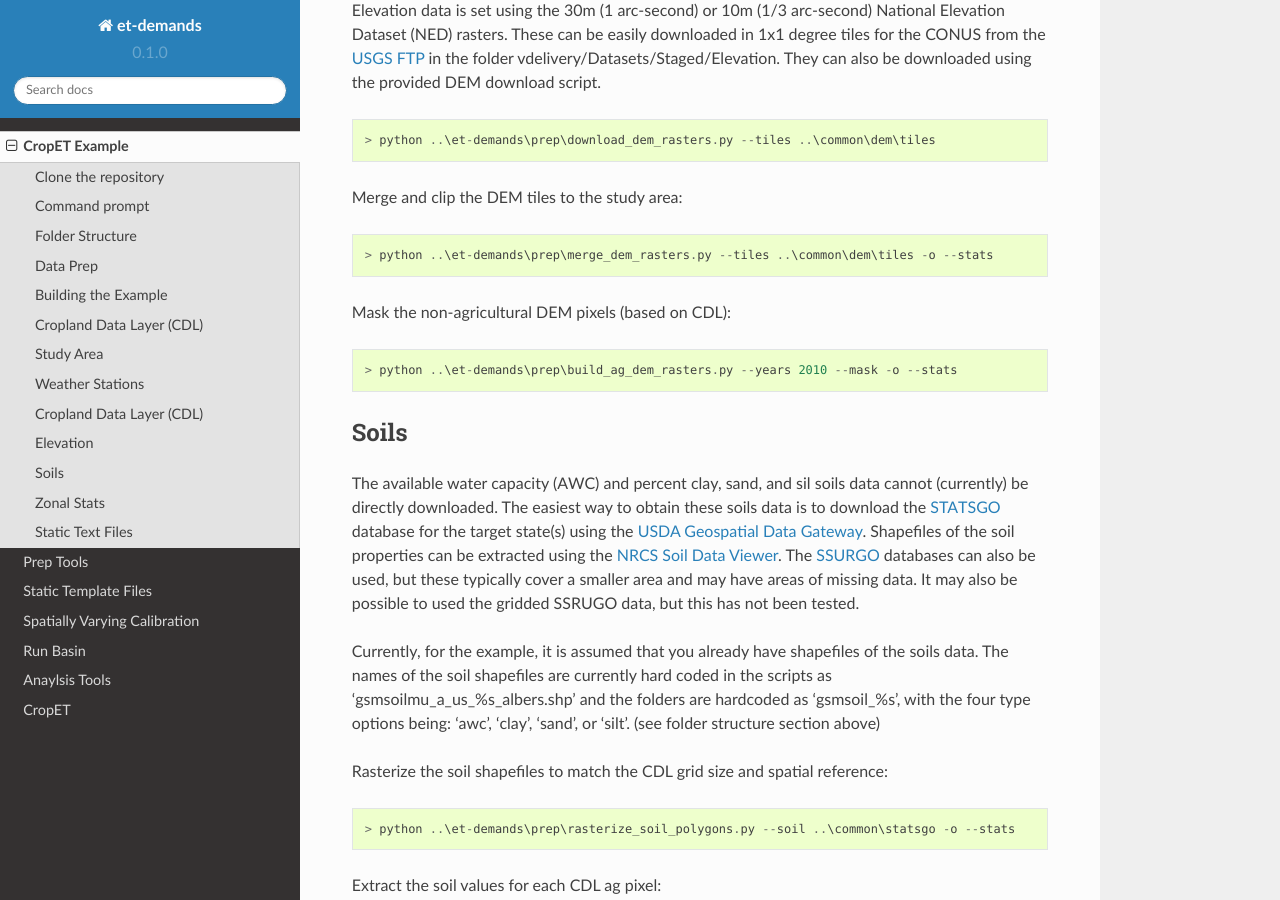
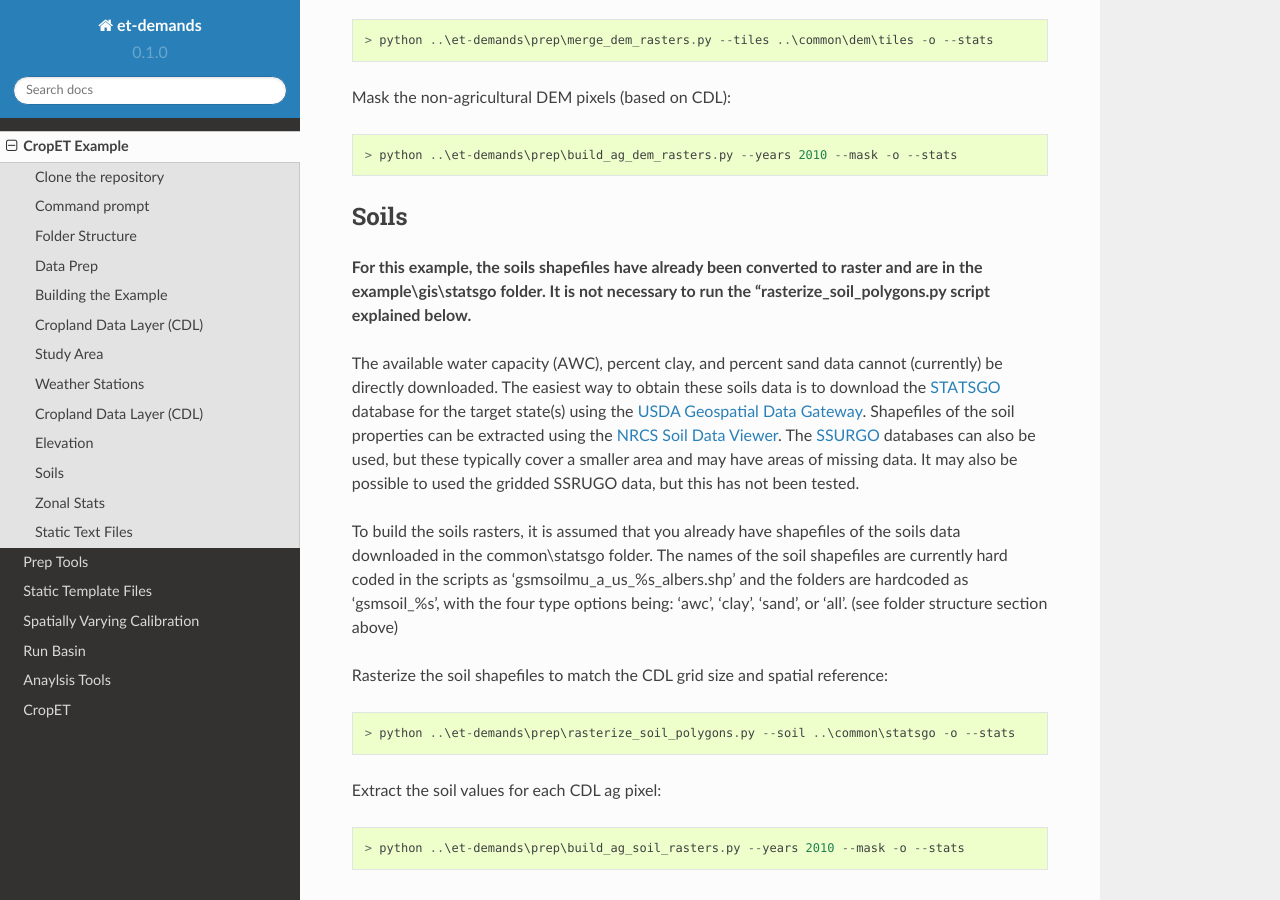
Before and after one commit to cgmorton/et-demands, a Sphinx documentation site: the page built from docs/example.rst, in a window 1280 px wide and 900 px high, scrolled down 3946 px. Built offline with Sphinx 7.4.7 and the Read the Docs theme 2.0.0, drawn with Linux system fonts in a browser that asks for light colours; some of the changed lines change nothing that is shown; some of the changed text lies outside the part shown.

Commit message:
Adding example soils data and updating example documentation

```diff
--- a/docs/example.rst
+++ b/docs/example.rst
@@ -98,16 +98,13 @@ The CDL raster is used to determine which crops will be simulated and the acreag
 
     > python ..\et-demands\prep\download_cdl_raster.py --cdl ..\common\cdl --years 2010
 
+If the download script doesn't work, please try downloading the `2010_30m_cdls.zip <ftp://ftp.nass.usda.gov/download/res/2010_30m_cdls.zip>`_ file directly from your browser or using a dedicated FTP program.
+
 Study Area
 ----------
 In order to prep the ET-Demands data, the user must provide a study area polygon shapefile with at least one feature.  Typically the features will be HUC 8 or 10 watersheds or counties.
 
 For the included example, the study area is a single HUC 8 watershed `12090105 <http://water.usgs.gov/lookup/getwatershed?12090105/www/cgi-bin/lookup/getwatershed>`_ in Texas.  The feature was extracted from the full `USGS Watershed Boundary Dataset <http://nhd.usgs.gov/wbd.html>`_ (WBD) geodatabase.  A subset of the WBD HUC polygons can downloaded using the `USDA Geospatial Data Gateway <https://gdg.sc.egov.usda.gov/>`_ or the full dataset can be downloaded using the `USGS FTP <ftp://rockyftp.cr.usgs.gov/vdelivery/Datasets/Staged/WBD/>`_.
-
-To use the example study area, make a "gis\\huc8" subfolder and then copy all of the files in the example study area shapefile from the github repository example folder. ::
-
-    > mkdir gis\huc8\
-    > copy ..\et-demands\example\huc8\wbdhu8_albers.* gis\huc8\
 
 The study area shapefile then needs to be projected to the CDL spatial reference, and converted to a raster that all of the other prep scripts will reference.  The following will buffer the study area extent by 300m.  The "cdl" parameter is needed to get the CDL spatial reference and grid size. ::
 
@@ -117,17 +114,13 @@ Weather Stations
 ----------------
 In order to generate the ET-Demands static input files, the user must provide a weather station point shapefile with at least one feature.  The shapefile must have columns/fields of the station ID, the corresponding zone ID, and the station latitude, longitude, and elevation (in feet).  Currently these fields must be named NLDAS_ID, [HUC8, HUC10, or COUNTYNAME], LAT, LON, and ELEV_FT respectively.  These fields are hard coded into the scripts, but they may eventually be set and modified using an INI file.
 
-To use the example study area, make a "gis\\stations" subfolder and then copy all of the files in the example station shapefile from the github repository example folder.  The example station is the centroid of a single 4km cell from the `University of Idaho Gridded Surface Meteorological Data <http://metdata.northwestknowledge.net/>`_ that is located in the study area. ::
-
-    > mkdir gis\stations\
-    > copy ..\et-demands\example\stations\nldas_4km_dd_pts.* gis\stations\
+The example station is the centroid of a single 4km cell from the `University of Idaho Gridded Surface Meteorological Data <http://metdata.northwestknowledge.net/>`_ that is located in the study area. ::
 
 Cropland Data Layer (CDL)
 -------------------------
 The CDL raster can then be clipped to the study area::
 
     > python ..\et-demands\prep\clip_cdl_raster.py --cdl ..\common\cdl --years 2010 --stats -o
-
 
 Mask the non-agricultural CDL pixels::
 
@@ -149,9 +142,11 @@ Mask the non-agricultural DEM pixels (based on CDL)::
 
 Soils
 -----
-The available water capacity (AWC) and percent clay, sand, and sil soils data cannot (currently) be directly downloaded.  The easiest way to obtain these soils data is to download the `STATSGO <http://www.nrcs.usda.gov/wps/portal/nrcs/detail/soils/survey/geo/?cid=nrcs142p2_053629>`_ database for the target state(s) using the `USDA Geospatial Data Gateway <https://gdg.sc.egov.usda.gov/>`_.  Shapefiles of the soil properties can be extracted using the `NRCS Soil Data Viewer <http://www.nrcs.usda.gov/wps/portal/nrcs/detailfull/soils/home/?cid=nrcs142p2_053620>`_.  The `SSURGO <http://www.nrcs.usda.gov/wps/portal/nrcs/detail/soils/survey/geo/?cid=nrcs142p2_053627>`_ databases can also be used, but these typically cover a smaller area and may have areas of missing data.  It may also be possible to used the gridded SSRUGO data, but this has not been tested.
+**For this example, the soils shapefiles have already been converted to raster and are in the example\\gis\\statsgo folder.  It is not necessary to run the "rasterize_soil_polygons.py script explained below.**
 
-Currently, for the example, it is assumed that you already have shapefiles of the soils data.  The names of the soil shapefiles are currently hard coded in the scripts as 'gsmsoilmu_a_us_%s_albers.shp' and the folders are hardcoded as 'gsmsoil_%s', with the four type options being: 'awc', 'clay', 'sand', or 'silt'.  (see folder structure section above)
+The available water capacity (AWC), percent clay, and percent sand data cannot (currently) be directly downloaded.  The easiest way to obtain these soils data is to download the `STATSGO <http://www.nrcs.usda.gov/wps/portal/nrcs/detail/soils/survey/geo/?cid=nrcs142p2_053629>`_ database for the target state(s) using the `USDA Geospatial Data Gateway <https://gdg.sc.egov.usda.gov/>`_.  Shapefiles of the soil properties can be extracted using the `NRCS Soil Data Viewer <http://www.nrcs.usda.gov/wps/portal/nrcs/detailfull/soils/home/?cid=nrcs142p2_053620>`_.  The `SSURGO <http://www.nrcs.usda.gov/wps/portal/nrcs/detail/soils/survey/geo/?cid=nrcs142p2_053627>`_ databases can also be used, but these typically cover a smaller area and may have areas of missing data.  It may also be possible to used the gridded SSRUGO data, but this has not been tested.
+
+To build the soils rasters, it is assumed that you already have shapefiles of the soils data downloaded in the common\\statsgo folder.  The names of the soil shapefiles are currently hard coded in the scripts as 'gsmsoilmu_a_us_%s_albers.shp' and the folders are hardcoded as 'gsmsoil_%s', with the four type options being: 'awc', 'clay', 'sand', or 'all'.  (see folder structure section above)
 
 Rasterize the soil shapefiles to match the CDL grid size and spatial reference::
 
```
Also changed, not shown: 6 other files.
